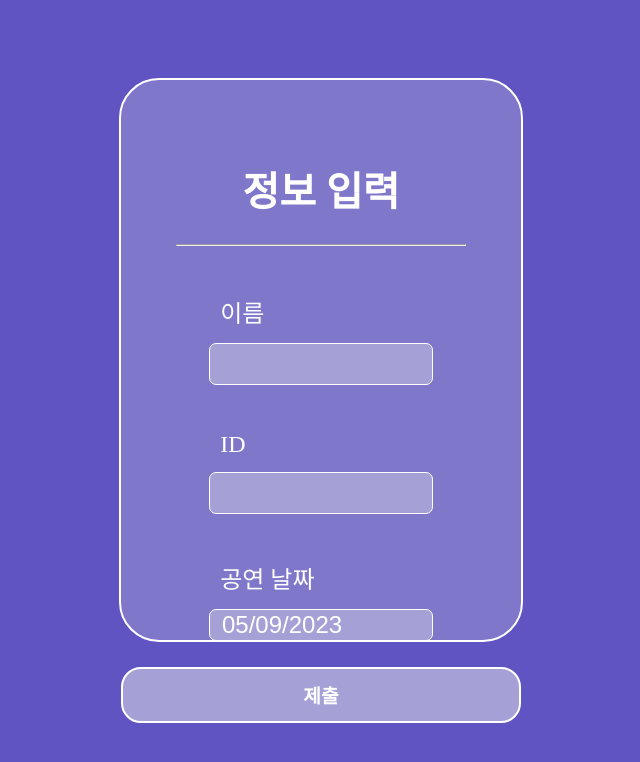
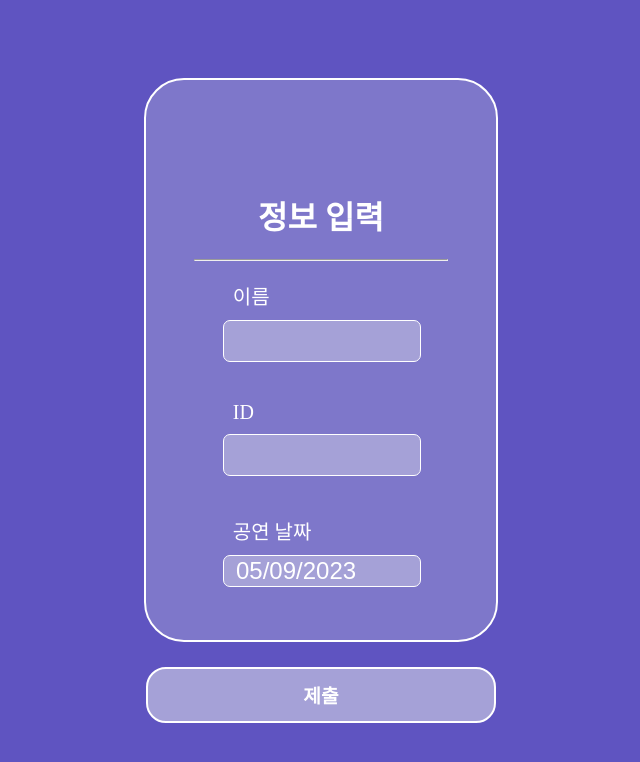
Before and after one commit to zinnnn37/Capstone, a React (Create React App) app: page /form in a window 1280 px wide. Shown: the top 762 px of the page, without its empty margins (319-959 px from the left). Built offline with nearby package versions, Linux system fonts and the light colour scheme.

Commit message:
[Form.scss] calender 수정

```diff
--- a/src/pages/Form.scss
+++ b/src/pages/Form.scss
@@ -1,3 +1,5 @@
+@import "~react-datepicker/dist/react-datepicker.css";
+
 body {
     background: #f0f0f0;
 }
@@ -27,7 +29,7 @@ body {
 }
 
 .FormBack {
-    width: 80%;
+    width: 70%;
     height: 70%;
 
     margin-top: auto;
@@ -45,8 +47,11 @@ body {
 
 .FormTitle {
     color: white;
-    font-size: 2.5em;
+    font-size: 2em;
     font-weight: bold;
+
+    padding-top: 15%;
+
     text-align: center;
     justify-content: center;
 }
@@ -55,7 +60,7 @@ body {
     color: white;
     width: 90%;
     margin-top: 5%;
-    margin-bottom: 15%;
+    margin-bottom: auto;
 }
 
 .InputContainer {
@@ -96,16 +101,16 @@ body {
 
 .InputIdx {
     color: white;
-    font-size: 1.5em;
+    font-size: 1.25em;
 
     margin-left: 5%;
-    margin-bottom: 6%;
+    margin-bottom: 5%;
 
     font-weight: normal;
 }
 
 .Submit {
-    width: 80%;
+    width: 70%;
     height: 7%;
 
     margin-bottom: auto;
@@ -118,3 +123,39 @@ body {
     font-size: 1.2em;
     font-weight: bold;
 }
+
+.react-datepicker {
+    font-size: 1.2em;
+    // 좌표 살짝 이동
+}
+.react-datepicker__header {
+    padding-top: 1em;
+}
+//.react-datepicker__month {
+//    margin: 0.4em 1em;
+//}
+.react-datepicker__day-name,
+.react-datepicker__day {
+    width: 1.7em;
+    line-height: 1.7em;
+    //margin: 0.166em;
+}
+.react-datepicker__current-month {
+    font-size: 1em;
+    padding-bottom: 0.4em;
+}
+//.react-datepicker__navigation {
+//    top: 1em;
+//    line-height: 1.7em;
+//    border: 0.45em solid transparent;
+//}
+.react-datepicker__navigation--previous {
+    margin-top: 0.7em;
+    border-right-color: #ccc;
+    left: 1em;
+}
+.react-datepicker__navigation--next {
+    margin-top: 0.7em;
+    border-left-color: #ccc;
+    right: 1em;
+}
```
